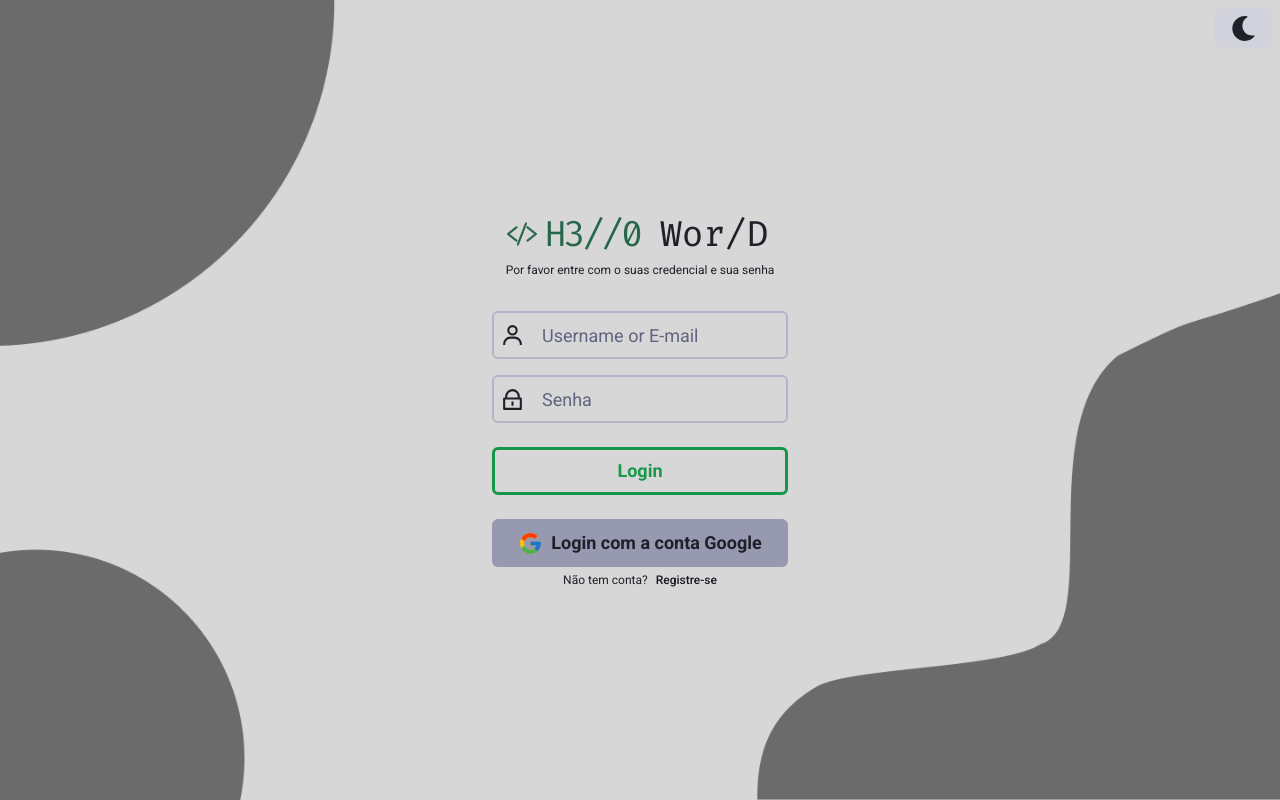
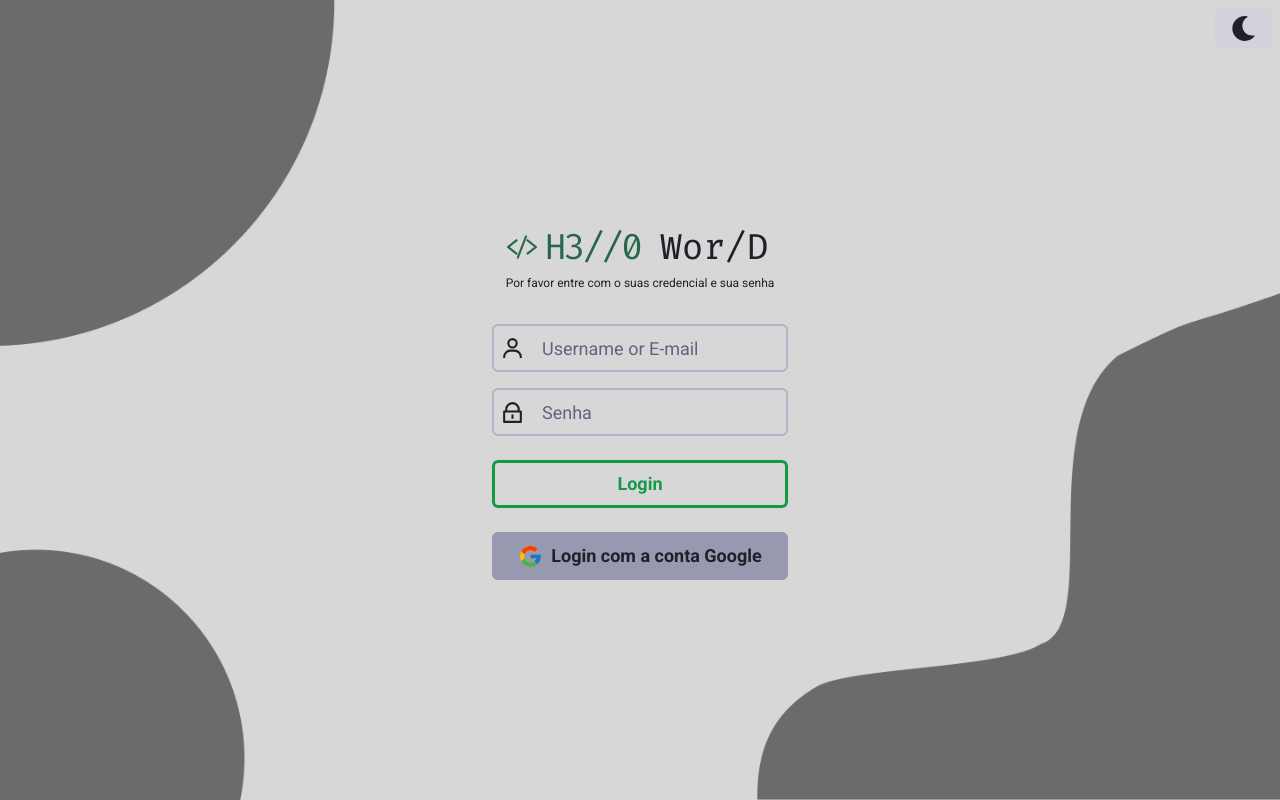
Before and after one commit to humberto0/employee-management-attendance, a Next.js app: page / in a window 1280 px wide. Built offline with nearby package versions, Linux system fonts and the light colour scheme.

Commit message:
feat: update

```diff
--- a/src/pages/index.tsx
+++ b/src/pages/index.tsx
@@ -160,14 +160,6 @@ export default function SignIn() {
           <Icon as={FcGoogle} color="white" mr="2" fontSize="25" /> Login com a
           conta Google
         </Button>
-        <Flex display="flex" justifyContent="center" alignItems="center">
-          <Text fontSize="xs" textAlign="center">
-            Não tem conta?
-          </Text>
-          <NavLink href="/dashboard" fontSize="xs" colorScheme="gray">
-            Registre-se
-          </NavLink>
-        </Flex>
       </Flex>
     </Flex>
   );
--- a/src/pages/users/index.tsx
+++ b/src/pages/users/index.tsx
@@ -1,6 +1,5 @@
-/* eslint-disable react-perf/jsx-no-new-function-as-prop */
 import { useState } from "react";
-import { RiAddLine, RiPencilLine } from "react-icons/ri";
+import { RiAddLine } from "react-icons/ri";
 
 import {
   Box,
```
Also changed, not shown: 1 other file (tests, documents, lock files or other folders).
